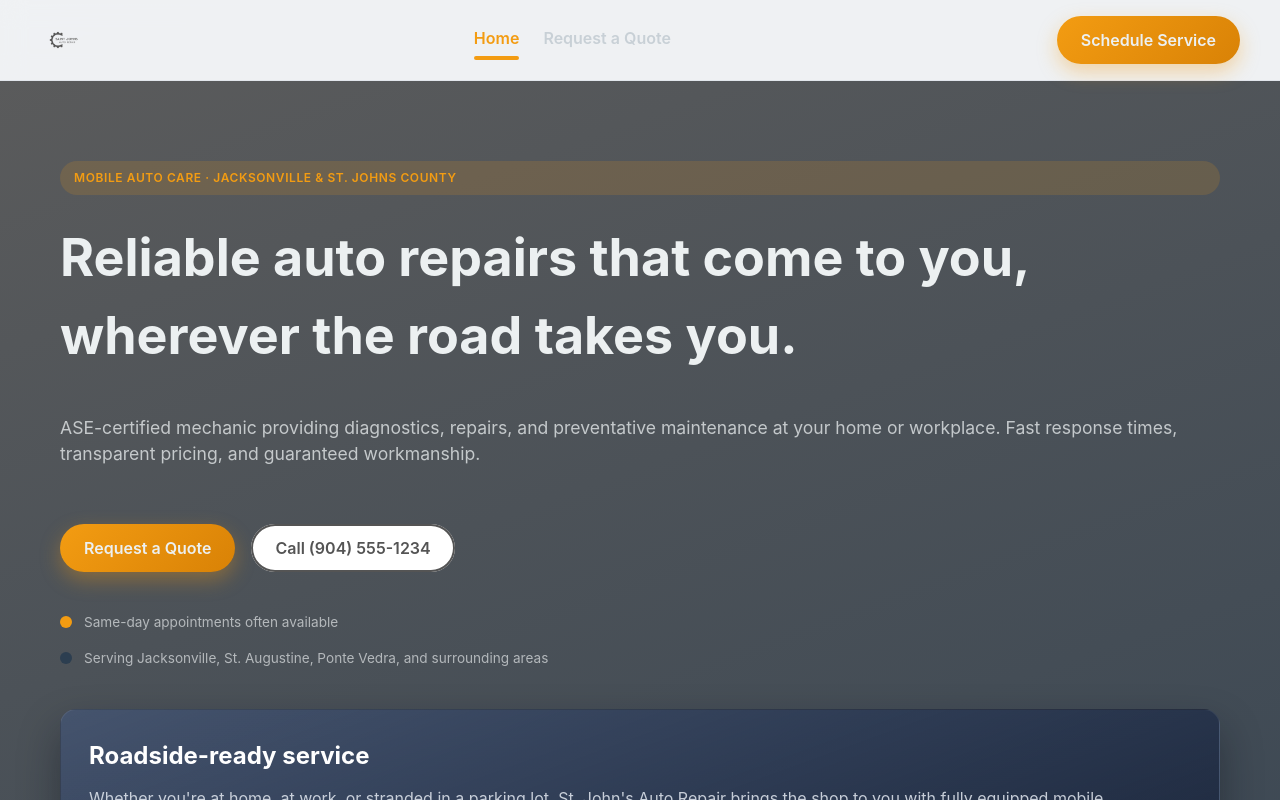
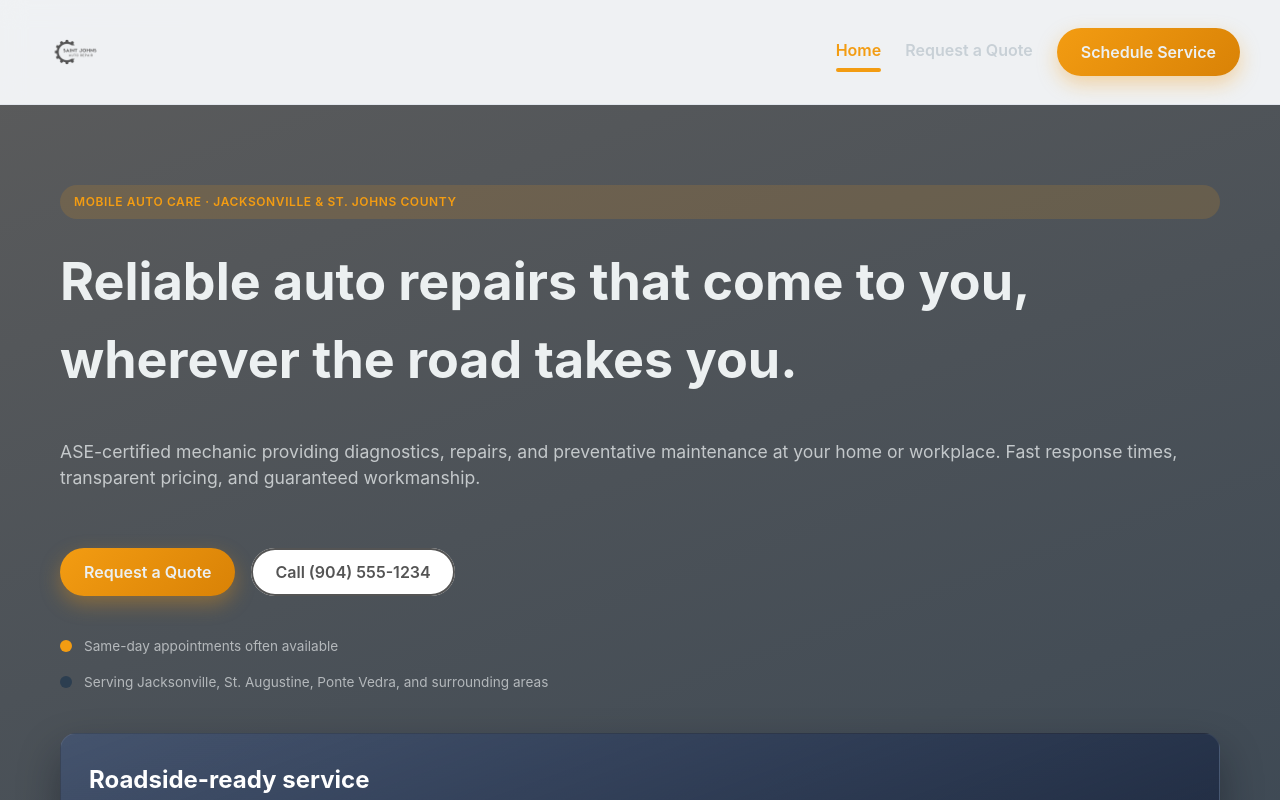
Before and after one commit to LoganM3120/stjohnsautorepair, a React (Vite) app: page / in a window 1280 px wide. Shown: the top 800 px of the page. Built offline with nearby package versions, Linux system fonts and the light colour scheme.

Commit message:
Adjust header layout for larger logo

```diff
--- a/src/components/Header.tsx
+++ b/src/components/Header.tsx
@@ -41,10 +41,14 @@ const Header: React.FC = () => {
           <img
             src="/images/saint_johns_logo_nav.png"
             alt="St. John&apos;s Auto Repair"
-            style={{ height: "3rem", width: "auto" }}
+            style={{ height: "4.5rem", width: "auto" }}
           />
         </Link>
 
+        <div
+          className="nav--desktop"
+          style={{ display: "none", alignItems: "center", gap: "1.5rem" }}
+        >
           <nav
             style={{ display: "none", gap: "1.5rem" }}
             className="nav--desktop"
@@ -76,6 +80,7 @@ const Header: React.FC = () => {
           >
             Schedule Service
           </Link>
+        </div>
 
         <button
           type="button"
```
Lines whose indentation alone changed are shown as unchanged.
